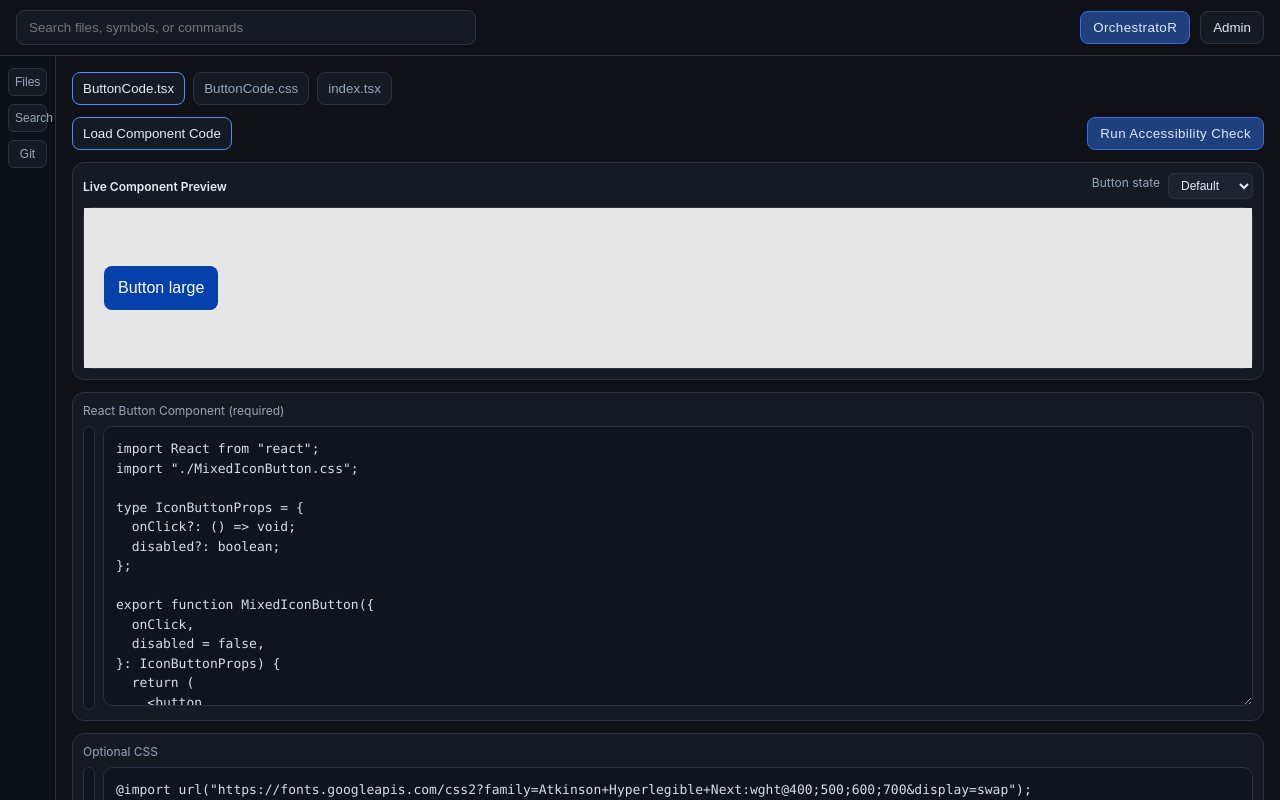
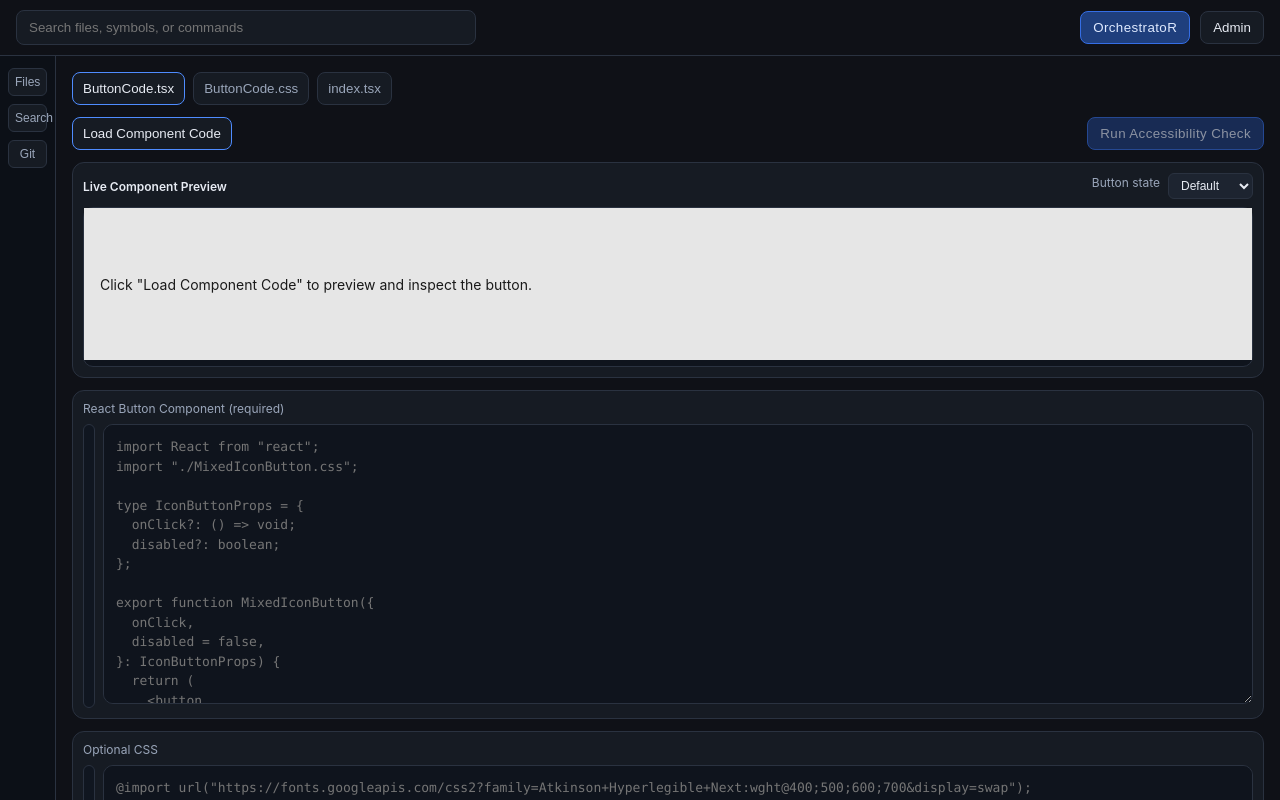
Before and after one commit to orchestratorlabs/orchestrator, a React (Vite) app: page / in a window 1280 px wide. Built offline with nearby package versions, Linux system fonts and the light colour scheme; a web font is replaced by a local one.

Commit message:
Update load component CTA and preview empty state

```diff
--- a/src/App.tsx
+++ b/src/App.tsx
@@ -8,11 +8,12 @@ import type { EvaluationResult } from "./features/orchestrator/types/evaluation"
 
 export function App() {
   const { isPanelOpen, togglePanel } = useOrchestratorState();
-  const [reactCode, setReactCode] = useState(SAMPLE_BUTTON_TSX);
-  const [cssCode, setCssCode] = useState(SAMPLE_BUTTON_CSS);
+  const [hasLoadedComponentCode, setHasLoadedComponentCode] = useState(false);
+  const [reactCode, setReactCode] = useState("");
+  const [cssCode, setCssCode] = useState("");
   const [isEvaluating, setIsEvaluating] = useState(false);
   const [evaluationStateMessage, setEvaluationStateMessage] = useState(
-    "Sample button loaded. Ready to evaluate."
+    "Load component code to begin."
   );
   const [evaluationResult, setEvaluationResult] = useState<EvaluationResult | null>(null);
   const [selectedFindingRuleId, setSelectedFindingRuleId] = useState<string | null>(null);
@@ -20,11 +21,14 @@ export function App() {
   const handleLoadSample = () => {
     setReactCode(SAMPLE_BUTTON_TSX);
     setCssCode(SAMPLE_BUTTON_CSS);
+    setHasLoadedComponentCode(true);
     setSelectedFindingRuleId(null);
-    setEvaluationStateMessage("Sample button loaded. Ready to evaluate.");
+    setEvaluationResult(null);
+    setEvaluationStateMessage("Component code loaded. Select a button state and run the accessibility check.");
   };
 
   const handleEvaluate = () => {
+    if (!hasLoadedComponentCode) return;
     const currentReactCode = reactCode;
     const currentCssCode = cssCode;
     setIsEvaluating(true);
@@ -54,6 +58,7 @@ export function App() {
         <WorkspacePane
           reactCode={reactCode}
           cssCode={cssCode}
+          hasLoadedComponentCode={hasLoadedComponentCode}
           evaluationResult={evaluationResult}
           selectedFindingRuleId={selectedFindingRuleId}
           isEvaluating={isEvaluating}
--- a/src/features/workspace/LiveButtonPreview.tsx
+++ b/src/features/workspace/LiveButtonPreview.tsx
@@ -28,8 +28,8 @@ const PREVIEW_SHELL_CSS = `
 .preview-empty {
   min-height: 120px;
   padding: 16px;
-  color: #6b7280;
-  font-size: 12px;
+  color: #1a1a1a;
+  font-size: 14px;
   font-family: Inter, system-ui, sans-serif;
   display: flex;
   align-items: center;
@@ -108,10 +108,20 @@ function hasRenderableButton(reactCode: string): boolean {
 function PreviewContent({
   reactCode,
   selectedState,
+  hasLoadedCode,
 }: {
   reactCode: string;
   selectedState: ButtonPreviewState;
+  hasLoadedCode: boolean;
 }) {
+  if (!hasLoadedCode) {
+    return (
+      <div className="preview-empty">
+        Click "Load Component Code" to preview and inspect the button.
+      </div>
+    );
+  }
+
   if (!hasRenderableButton(reactCode)) {
     return (
       <div className="preview-empty">
@@ -138,6 +148,7 @@ export interface LiveButtonPreviewProps {
   cssCode: string;
   reactCode: string;
   selectedState?: ButtonPreviewState;
+  hasLoadedCode?: boolean;
 }
 
 /**
@@ -151,6 +162,7 @@ export function LiveButtonPreview({
   cssCode,
   reactCode,
   selectedState = "default",
+  hasLoadedCode = false,
 }: LiveButtonPreviewProps) {
   const hostRef = useRef<HTMLDivElement>(null);
   const userStyleRef = useRef<HTMLStyleElement | null>(null);
@@ -200,9 +212,9 @@ export function LiveButtonPreview({
 
   useLayoutEffect(() => {
     reactRootRef.current?.render(
-      <PreviewContent reactCode={reactCode} selectedState={selectedState} />
+      <PreviewContent reactCode={reactCode} selectedState={selectedState} hasLoadedCode={hasLoadedCode} />
     );
-  }, [reactCode, selectedState]);
+  }, [reactCode, selectedState, hasLoadedCode]);
 
   return <div ref={hostRef} className="live-button-preview-host" />;
 }
--- a/src/features/workspace/WorkspacePane.tsx
+++ b/src/features/workspace/WorkspacePane.tsx
@@ -86,6 +86,7 @@ const SAMPLE_CSS = `@import url("https://fonts.googleapis.com/css2?family=Atkins
 interface WorkspacePaneProps {
   reactCode: string;
   cssCode: string;
+  hasLoadedComponentCode: boolean;
   evaluationResult: EvaluationResult | null;
   selectedFindingRuleId: string | null;
   isEvaluating: boolean;
@@ -399,6 +400,7 @@ function scrollTextareaToLine(textarea: HTMLTextAreaElement, line: number) {
 export function WorkspacePane({
   reactCode,
   cssCode,
+  hasLoadedComponentCode,
   evaluationResult,
   selectedFindingRuleId,
   isEvaluating,
@@ -456,7 +458,13 @@ export function WorkspacePane({
         <button type="button" className="tab active" onClick={onLoadSample}>
           Load Component Code
         </button>
-        <button type="button" className="evaluate-btn" onClick={onEvaluate} disabled={isEvaluating}>
+        <button
+          type="button"
+          className="evaluate-btn"
+          onClick={onEvaluate}
+          disabled={isEvaluating || !hasLoadedComponentCode}
+          title={!hasLoadedComponentCode ? "Load component code first" : undefined}
+        >
           {isEvaluating ? "Evaluating..." : "Run Accessibility Check"}
         </button>
       </div>
@@ -482,7 +490,7 @@ export function WorkspacePane({
             </select>
           </div>
         </div>
-        <LiveButtonPreview cssCode={cssCode} reactCode={reactCode} selectedState={selectedButtonState} />
+        <LiveButtonPreview cssCode={cssCode} reactCode={reactCode} selectedState={selectedButtonState} hasLoadedCode={hasLoadedComponentCode} />
       </section>
 
       <div className="editor-stack">
--- a/src/styles.css
+++ b/src/styles.css
@@ -132,6 +132,7 @@ body {
   background: var(--surface);
   color: var(--muted);
   padding: 8px 10px;
+  cursor: pointer;
 }
 
 .tab.active {
```
